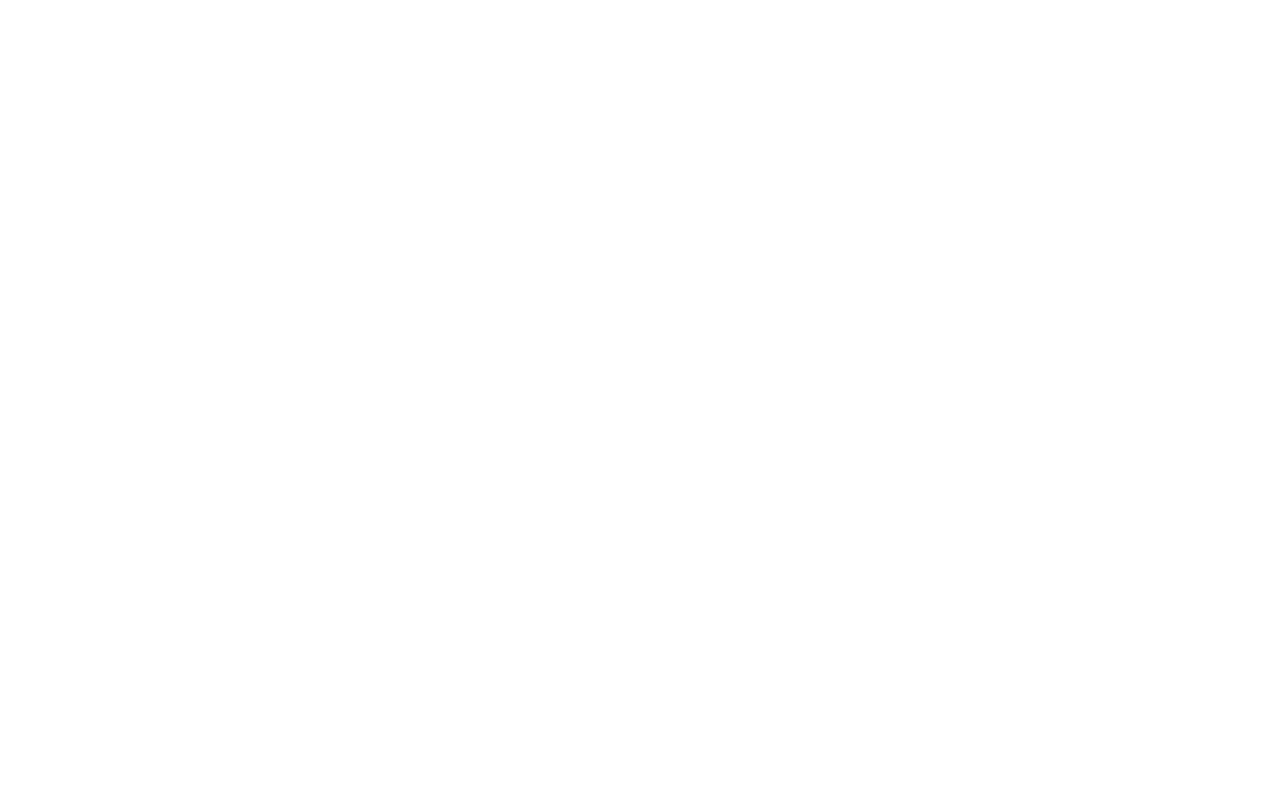
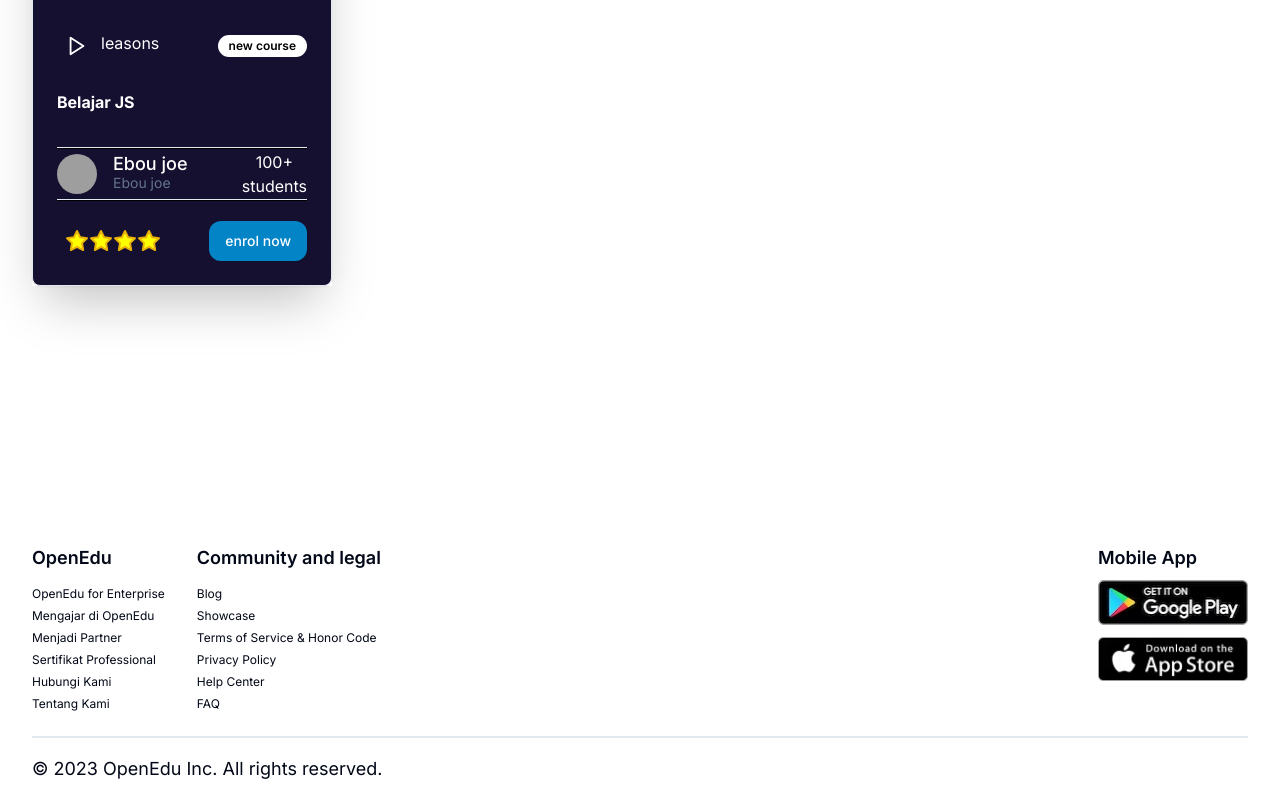
Before and after one commit to pampam01/online_learning_platform, a Next.js app: page / in a window 1280 px wide. Shown: the part 368-1168 px from the top of the page. Before the commit the page ends 800 px from the top, so only its background shows below. Built offline with nearby package versions, Linux system fonts and the light colour scheme; grey boxes are pictures that could not be loaded.

Commit message:
add footer and fix header a little bit

```diff
--- a/app/layout.tsx
+++ b/app/layout.tsx
@@ -2,6 +2,7 @@
 import { Inter } from "next/font/google";
 import "./globals.css";
 import Header from "@/components/Header";
+import Footer from "@/components/Footer";
 
 const inter = Inter({ subsets: ["latin"] });
 
@@ -19,7 +20,10 @@
     <html lang="en">
       <body className={inter.className}>
         <Header />
-        <div className="container">{children}</div>
+        <div className="container">
+          <>{children}</>
+          <Footer />
+        </div>
       </body>
     </html>
   );
--- a/app/page.tsx
+++ b/app/page.tsx
@@ -1,6 +1,10 @@
 import CardComponent from "@/components/Card";
 
 const Page = () => {
-  // return <CardComponent />;
+  return (
+    <div className="h-[100vh] mt-12">
+      <CardComponent />
+    </div>
+  );
 };
 export default Page;
--- /dev/null
+++ b/components/Footer.tsx
@@ -0,0 +1,85 @@
+import Image from "next/image";
+import Link from "next/link";
+
+const Footer = () => {
+  return (
+    <footer className="flex flex-col">
+      {/* container */}
+      <div className="flex flex-row justify-between">
+        {/* kiri */}
+        <div className="flex flex-row gap-x-8 flex-wrap gap-y-8 sm:gap-y-0">
+          <div className="flex flex-col text-xs gap-y-1.5">
+            <p className="text-sm sm:text-lg font-semibold py-2">OpenEdu</p>
+            <Link href="/" className="hover:text-blue-800">
+              OpenEdu for Enterprise
+            </Link>
+            <Link href="/" className="hover:text-blue-800">
+              Mengajar di OpenEdu
+            </Link>
+            <Link href="/" className="hover:text-blue-800">
+              Menjadi Partner
+            </Link>
+            <Link href="/" className="hover:text-blue-800">
+              Sertifikat Professional
+            </Link>
+            <Link href="/" className="hover:text-blue-800">
+              Hubungi Kami
+            </Link>
+            <Link href="/" className="hover:text-blue-800">
+              Tentang Kami
+            </Link>
+          </div>
+          <div className="flex flex-col text-xs gap-y-1.5">
+            <p className="text-sm sm:text-lg font-semibold py-2">
+              Community and legal
+            </p>
+            <Link href="/" className="hover:text-blue-800">
+              Blog
+            </Link>
+            <Link href="/" className="hover:text-blue-800">
+              Showcase
+            </Link>
+            <Link href="/" className="hover:text-blue-800">
+              Terms of Service & Honor Code
+            </Link>
+            <Link href="/" className="hover:text-blue-800">
+              Privacy Policy
+            </Link>
+            <Link href="/" className="hover:text-blue-800">
+              Help Center
+            </Link>
+            <Link href="/" className="hover:text-blue-800">
+              FAQ
+            </Link>
+          </div>
+        </div>
+        {/* kanan */}
+        <div className="flex flex-col">
+          <p className="text-sm sm:text-lg font-semibold py-2">Mobile App</p>
+          <div className="flex flex-col gap-y-3">
+            <Image
+              src="/google_play.png"
+              alt=""
+              height={0}
+              width={150}
+              className="cursor-pointer"
+            />
+            <Image
+              src="/app_store.png"
+              alt=""
+              height={0}
+              width={150}
+              className="cursor-pointer"
+            />
+          </div>
+        </div>
+      </div>
+      {/* copyright */}
+      <div className="flex items-center h-16 border-t-2 mt-6 text-xs sm:text-lg">
+        © 2023 OpenEdu Inc. All rights reserved.
+      </div>
+    </footer>
+  );
+};
+
+export default Footer;
--- a/components/Header.tsx
+++ b/components/Header.tsx
@@ -2,7 +2,6 @@
 import Link from "next/link";
 import { BiSearch } from "react-icons/bi";
 import { AiOutlineClose, AiOutlineMenu } from "react-icons/ai";
-import {} from "react-icons/ai";
 import { BsChevronRight } from "react-icons/bs";
 import { useState } from "react";
 import useMenuRef from "@/app/hooks/useMenuRef";
@@ -16,13 +15,13 @@
       {/* KIRI */}
       <div className="flex flex-row items-center pl-2">
         {/* logo */}
-        <div className="text-lg font-bold cursor-pointer">Logo</div>
+        <div className="text-lg font-bold cursor-pointer">OpenEdu</div>
         {/* search-bar */}
         <div className="hidden xs:flex relative ml-6 ">
           <BiSearch className="absolute left-2 top-2" color="gray" />
           <input
             type="text"
-            className="focus:outline focus:outline-blue-300 duration-200 h-8 flex items-center pr-2 pl-8 outline outline-1 outline-slate-500 border-gray-300 rounded-full text-sm "
+            className="focus:outline focus:outline-blue-500 duration-200 h-8 flex items-center pr-2 pl-8 outline outline-1 outline-slate-500 border-gray-300 rounded-full text-sm "
             placeholder="cari sesuatu..."
           />
         </div>
@@ -109,7 +108,7 @@
       </div>
       {/* small media sidebar */}
       <div
-        className={`flex flex-col tablet:hidden absolute transform origin-left top-0 left-0 duration-200 ease-in-out h-full w-[70%] bg-slate-300 ${
+        className={`flex flex-col tablet:hidden absolute transform origin-left top-0 left-0 duration-200 ease-in-out h-full w-[70%] z-50 bg-slate-100 ${
           nav ? "scale-x-100" : "scale-x-0"
         }`}
         ref={navbarRef}
```
Also changed, not shown: public/app_store.png (added), public/google_play.png (added).
